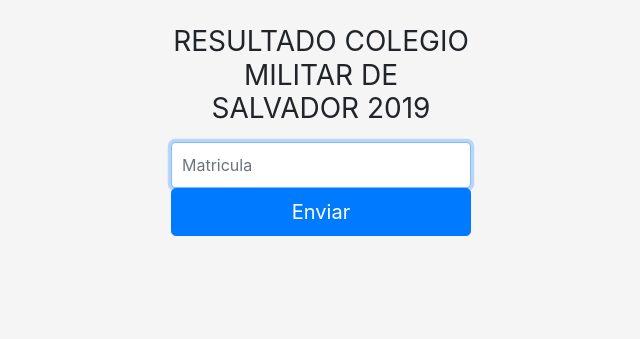
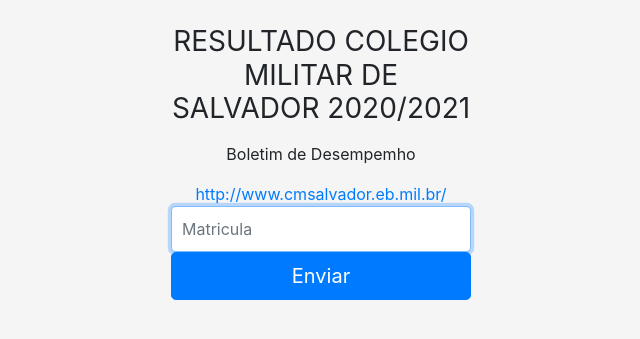
Before and after one commit to mariojp/mariojp.github.io, a Jekyll site: the page cms/colocacao.html, which Jekyll copies as it is, in a window 1280 px wide. Shown: the top 339 px of the page, without its empty margins (319-959 px from the left). Built offline with Jekyll 4.4.1, drawn with Linux system fonts in a browser that asks for light colours; nearby versions of some CDN libraries.

Commit message:
Update colocacao.html

```diff
--- a/cms/colocacao.html
+++ b/cms/colocacao.html
@@ -84,7 +84,9 @@ body {
 
   <body class="text-center">
     <form class="form-signin">
-  <h1 class="h3 mb-3 font-weight-normal">RESULTADO COLEGIO MILITAR DE SALVADOR 2019</h1>
+  <h1 class="h3 mb-3 font-weight-normal">RESULTADO COLEGIO MILITAR DE SALVADOR 2020/2021</h1>
+      <p>Boletim de Desempemho</p>
+  <a href="http://www.cmsalvador.eb.mil.br/index.php/concurso-cms-menu" >http://www.cmsalvador.eb.mil.br/</a>
   <label for="matricula" class="sr-only">Matricula</label>
   <input type="text" id="matricula" class="form-control" placeholder="Matricula" required autofocus>
   <button id="enviar" onclick="resultado()" class="btn btn-lg btn-primary btn-block" type="button">Enviar</button>
```
